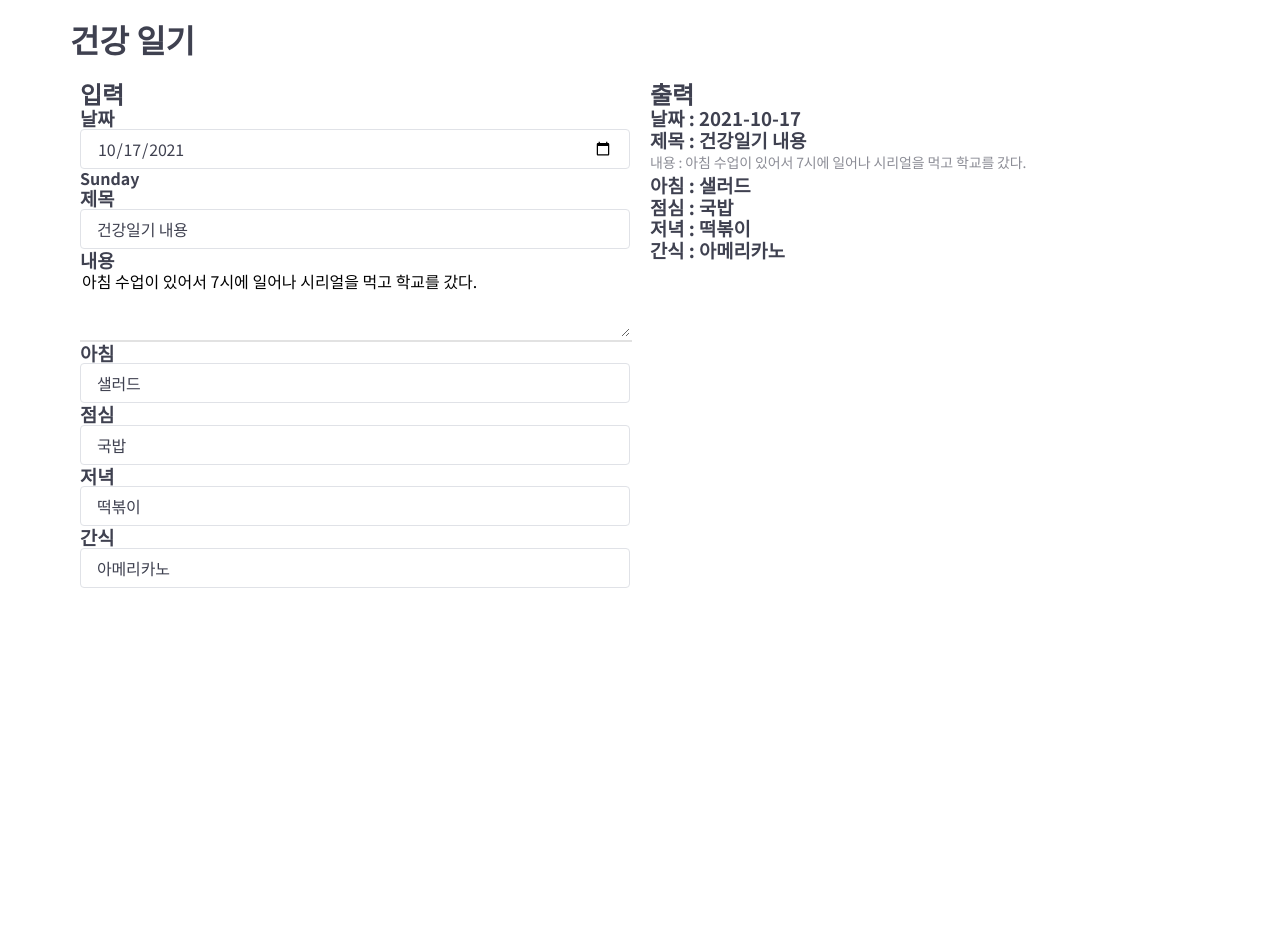
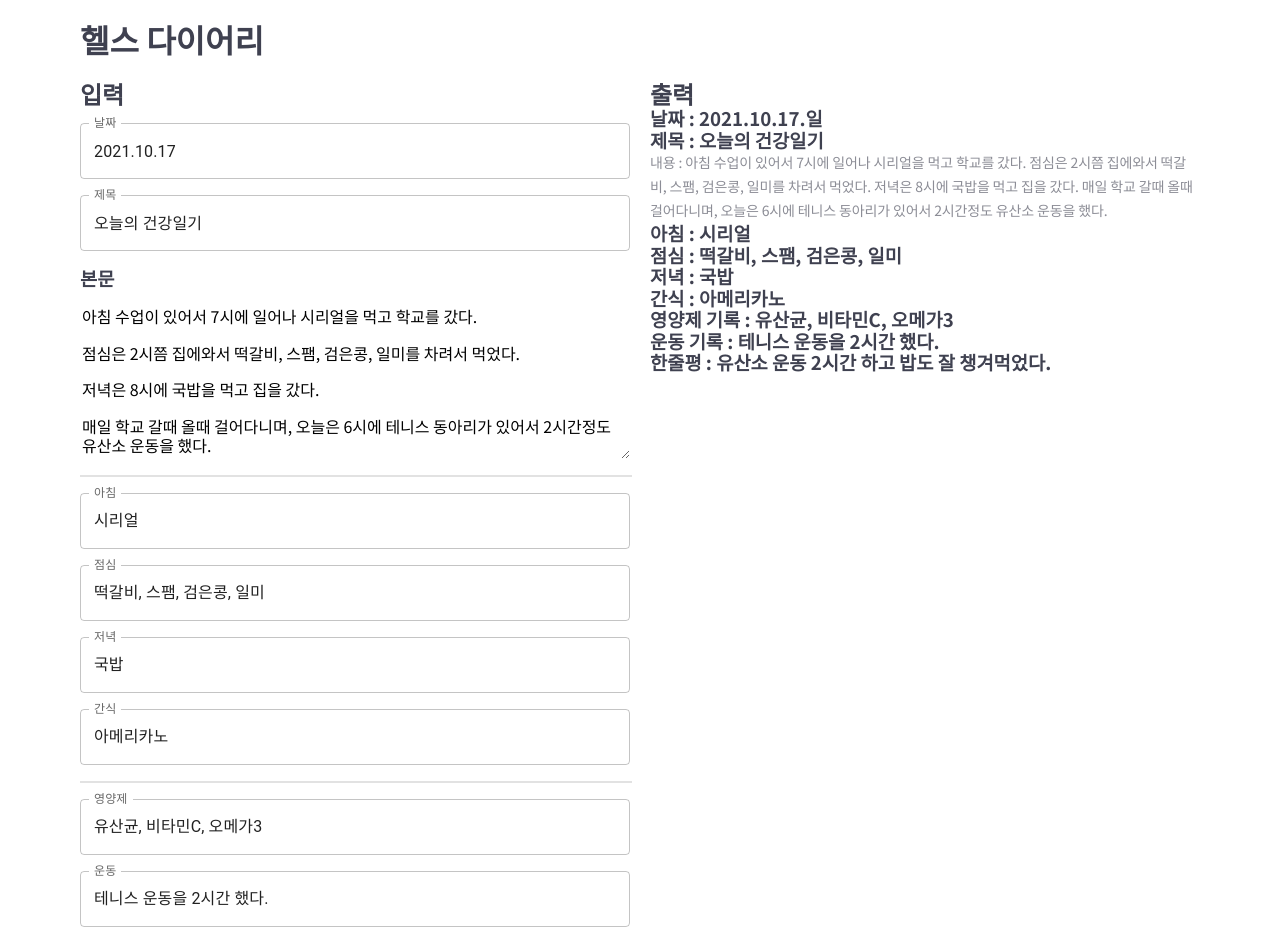
Before and after one commit to park-siwan/parksiwan, a React (Create React App) app: page /healthDiary in a window 1280 px wide. Shown: the top 935 px of the page. Before the commit the page ends 800 px from the top, so only its background shows below. Built offline with nearby package versions, Linux system fonts and the light colour scheme.

Commit message:
mui textfiled로 교체, react-hook-form 연결, 출력부분 컴포넌트분리

```diff
--- /dev/null
+++ b/src/pages/healthDiary/PrintDocs.tsx
@@ -0,0 +1,41 @@
+import React from 'react';
+import { useRecoilValue } from 'recoil';
+import { diaryData } from './store';
+import format from 'date-fns/format';
+import ko from 'date-fns/locale/ko';
+export default function PrintDocs() {
+  const inputData = useRecoilValue(diaryData);
+  // console.log(inputData);
+  const {
+    createDate,
+    title,
+    desc,
+    morning,
+    lunch,
+    dinner,
+    snack,
+    nutrients,
+    sleepTime,
+    exercise,
+    review,
+  } = inputData;
+  return (
+    <div className='col-sm-4 col-md-6'>
+      <h2>출력</h2>
+      {createDate && (
+        <h3>날짜 : {format(createDate, 'yyyy.MM.dd.E', { locale: ko })}</h3>
+      )}
+      <h3>제목 : {title}</h3>
+      <p>내용 : {desc}</p>
+      <h3>아침 : {morning}</h3>
+      <h3>점심 : {lunch}</h3>
+      <h3>저녁 : {dinner}</h3>
+      <h3>간식 : {snack}</h3>
+      <h3>영양제 기록 : {nutrients}</h3>
+      {/* <h3>수면 시간 : {nutrients}</h3> */}
+      <h3>운동 기록 : {exercise}</h3>
+      <h3>한줄평 : {review}</h3>
+      {/* 수면시간 총합 */}
+    </div>
+  );
+}
--- a/src/pages/healthDiary/index.tsx
+++ b/src/pages/healthDiary/index.tsx
@@ -1,21 +1,37 @@
-import React from 'react';
+import React, { useState, useEffect } from 'react';
 import { format } from 'date-fns';
 import { useForm, SubmitHandler, Controller } from 'react-hook-form';
 import TextareaAutosize from '@mui/material/TextareaAutosize';
-type Inputs = {
-  createDate: string;
-  title: string;
-  desc: string;
-  morning: string;
-  lunch: string;
-  dinner: string;
-  snack: string;
+import TextField from '@mui/material/TextField';
+
+import { DatePicker } from '@mui/x-date-pickers/DatePicker';
+import ko from 'date-fns/locale/ko';
+import { Box } from '@mui/system';
+import Stack from '@mui/material/Stack';
+import { useRecoilState } from 'recoil';
+import { diaryData } from './store';
+import { Inputs } from './type';
+import PrintDocs from './PrintDocs';
+const date = new Date();
+// const today = format(date, 'yyyy.MM.dd.E');
+// const dayOfWeek = format(date, 'E');
+const defaultValue = {
+  createDate: date,
+  title: '오늘의 건강일기',
+  desc:
+    '아침 수업이 있어서 7시에 일어나 시리얼을 먹고 학교를 갔다.\n\n점심은 2시쯤 집에와서 떡갈비, 스팸, 검은콩, 일미를 차려서 먹었다.\n\n저녁은 8시에 국밥을 먹고 집을 갔다.\n\n매일 학교 갈때 올때 걸어다니며, 오늘은 6시에 테니스 동아리가 있어서 2시간정도 유산소 운동을 했다.',
+  morning: '시리얼',
+  lunch: '떡갈비, 스팸, 검은콩, 일미',
+  dinner: '국밥',
+  snack: '아메리카노',
+  nutrients: '유산균, 비타민C, 오메가3',
+  // sleepTime:'',
+  exercise: '테니스 운동을 2시간 했다.',
+  review: '유산소 운동 2시간 하고 밥도 잘 챙겨먹었다.',
 };
-const date = new Date();
-const today = format(date, 'yyyy-MM-dd');
-const dayOfWeek = format(date, 'eeee');
-
 export default function HealthDiary() {
+  const [data, setData] = useRecoilState(diaryData);
+  // const [value, setValue] = useState<Date | null>(date);
   const {
     control,
     register,
@@ -25,78 +41,186 @@ export default function HealthDiary() {
     formState: { errors },
   } = useForm<Inputs>({
     defaultValues: {
-      createDate: today,
-      title: '건강일기 내용',
-      desc: '아침 수업이 있어서 7시에 일어나 시리얼을 먹고 학교를 갔다.',
-      morning: '샐러드',
-      lunch: '국밥',
-      dinner: '떡볶이',
-      snack: '아메리카노',
+      ...defaultValue,
     },
   });
+
+  const {
+    createDate,
+    title,
+    desc,
+    morning,
+    lunch,
+    dinner,
+    snack,
+    nutrients,
+    sleepTime,
+    exercise,
+    review,
+  } = watch();
+
+  useEffect(() => {
+    const current = getValues();
+    setData(current);
+  }, [
+    createDate,
+    title,
+    desc,
+    morning,
+    lunch,
+    dinner,
+    snack,
+    nutrients,
+    sleepTime,
+    exercise,
+    review,
+  ]);
+
+  // console.log(createDate);
   const onSubmit: SubmitHandler<Inputs> = (data) => console.log(data);
-  const { createDate, title, desc, morning, lunch, dinner, snack } = watch();
-
   return (
     <div className='container'>
       <div className='row'>
-        <h1>건강 일기</h1>
+        <div className='col-sm-4'>
+          <h1>헬스 다이어리</h1>
+        </div>
       </div>
       <div className='row'>
-        <div className='col-md-6'>
+        <div className='col-sm-4 col-md-6'>
           <form onSubmit={handleSubmit(onSubmit)}>
+            <Stack spacing={2}>
               <h2>입력</h2>
-            <h3>날짜</h3>
-            <input
-              {...register('createDate')}
-              className='form-input'
-              type='date'
+              <Controller
+                name='createDate'
+                control={control}
+                render={({ field }) => (
+                  <DatePicker
+                    {...field}
+                    label='날짜'
+                    value={field.value}
+                    onChange={(newValue) => {
+                      field.onChange(newValue);
+                    }}
+                    inputFormat={'yyyy.MM.dd'}
+                    mask='____.__.__'
+                    renderInput={(params) => <TextField {...params} />}
                   />
-            <h4>{dayOfWeek}</h4>
-            <h3>제목</h3>
-            <input {...register('title')} className='form-input' />
-            <h3>내용</h3>
-            {/* <textarea {...register('desc')} className='form-input' /> */}
+                )}
+              />
+              <Controller
+                name='title'
+                control={control}
+                render={({ field }) => (
+                  <TextField
+                    label='제목'
+                    {...field}
+                    placeholder='제목을 입력하세요'
+                  />
+                )}
+              />
+              <h3>본문</h3>
               <Controller
                 name='desc'
                 control={control}
                 render={({ field }) => (
                   <TextareaAutosize
+                    // className='form-input'
                     {...field}
                     aria-label='diary contents'
-                  placeholder='Empty'
+                    placeholder='내용을 입력해주세요'
                     minRows={3}
                     style={{ width: '100%' }}
                   />
                 )}
               />
+              <hr />
+              <Controller
+                name='morning'
+                control={control}
+                render={({ field }) => (
+                  <TextField
+                    label='아침'
+                    {...field}
+                    placeholder='아침 식사를 입력하세요'
+                  />
+                )}
+              />
+              <Controller
+                name='lunch'
+                control={control}
+                render={({ field }) => (
+                  <TextField
+                    label='점심'
+                    {...field}
+                    placeholder='점심 식사를 입력하세요'
+                  />
+                )}
+              />
+              <Controller
+                name='dinner'
+                control={control}
+                render={({ field }) => (
+                  <TextField
+                    label='저녁'
+                    {...field}
+                    placeholder='저녁 식사를 입력하세요'
+                  />
+                )}
+              />
+              <Controller
+                name='snack'
+                control={control}
+                render={({ field }) => (
+                  <TextField
+                    label='간식'
+                    {...field}
+                    placeholder='간식 식사를 입력하세요'
+                  />
+                )}
+              />
+              <hr />
+              {/* 영양제기록 : 오토컴플리트(freesolo + Multiple values) */}
+              {/* 수면시간 : 타임픽커 */}
+              {/* 운동기록 : 오토컴플리트(freesolo운동종류 + dialog운동시간입력 요청 ) */}
+              <Controller
+                name='nutrients'
+                control={control}
+                render={({ field }) => (
+                  <TextField
+                    label='영양제'
+                    {...field}
+                    placeholder='영양제를 입력하세요'
+                  />
+                )}
+              />
+              <Controller
+                name='exercise'
+                control={control}
+                render={({ field }) => (
+                  <TextField
+                    label='운동'
+                    {...field}
+                    placeholder='운동을 기록해주세요'
+                  />
+                )}
+              />
+              <Controller
+                name='review'
+                control={control}
+                render={({ field }) => (
+                  <TextField
+                    label='한줄평'
+                    {...field}
+                    placeholder='한줄평을 남겨주세요'
+                  />
+                )}
+              />
 
-            <hr />
-            <h3>아침</h3>
-            <input
-              {...register('morning')}
-              className='form-input'
-              type='text'
-            />
-            <h3>점심</h3>
-            <input {...register('lunch')} className='form-input' type='text' />
-            <h3>저녁</h3>
-            <input {...register('dinner')} className='form-input' type='text' />
-            <h3>간식</h3>
-            <input {...register('snack')} className='form-input' type='text' />
-            {/* <input type='submit' value='저장하기' /> */}
+              <input type='submit' value='콘솔확인' />
+            </Stack>
           </form>
         </div>
-        <div className='col-md-6'>
-          <h2>출력</h2>
-          <h3>날짜 : {createDate}</h3>
-          <h3>제목 : {title}</h3>
-          <p>내용 : {desc}</p>
-          <h3>아침 : {morning}</h3>
-          <h3>점심 : {lunch}</h3>
-          <h3>저녁 : {dinner}</h3>
-          <h3>간식 : {snack}</h3>
-        </div>
+        <PrintDocs />
       </div>
     </div>
   );
--- /dev/null
+++ b/src/pages/healthDiary/store.ts
@@ -0,0 +1,26 @@
+import { atom, selector, useRecoilState, useRecoilValue } from 'recoil';
+import { Inputs } from './type';
+const date = new Date();
+export const diaryData = atom<Inputs>({
+  key: 'diaryData',
+  default: {
+    createDate: date,
+    title: '',
+    desc: '',
+    morning: '',
+    lunch: '',
+    dinner: '',
+    snack: '',
+    nutrients: '',
+    sleepTime: date,
+    exercise: '',
+    review: '',
+  },
+});
+// const diaryDataSelector = selector({
+//   key: 'diaryDataSelector',
+//   get: ({ get }) => {
+//     let list: = get(diaryData);
+//     const { createDate } = list;
+//     list.createDate = ;
+// });
```
Lines whose indentation alone changed are shown as unchanged.
